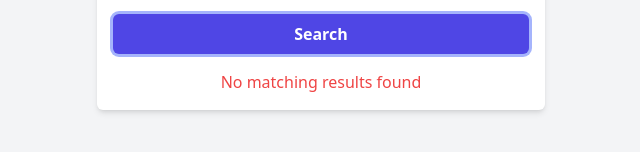
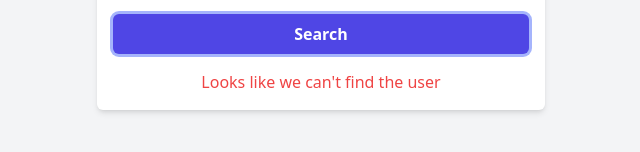
Before and after one commit to Youssef-Bouhssina/alx-fe-reactjs, a React (Vite) app in the folder github-user-search/: page / in a window 1280 px wide. Both pictures are taken after typing "Sample", "Sample", "5" into the empty fields and a click on the button "Search". Shown: the part 352-504 px from the top of the page, without its empty margins (319-959 px from the left). Built offline with nearby package versions, Linux system fonts and the light colour scheme; no server answers.

Commit message:
Update Search.jsx

```diff
--- a/github-user-search/src/components/Search.jsx
+++ b/github-user-search/src/components/Search.jsx
@@ -21,12 +21,6 @@
 
     try {
       const data = await fetchUserData(username);
-      if (
-        (location && !data.location?.toLowerCase().includes(location.toLowerCase())) ||
-        (minRepos && data.public_repos < parseInt(minRepos))
-      ) {
-        throw new Error('No matching results');
-      }
       setUserData(data);
     } catch (err) {
       setError(true);
@@ -89,7 +83,7 @@
       </form>
 
       {loading && <p className="mt-4 text-center text-gray-500">Loading...</p>}
-      {error && <p className="mt-4 text-center text-red-500">No matching results found</p>}
+      {error && <p className="mt-4 text-center text-red-500">Looks like we can't find the user</p>}
       {userData && (
         <div className="mt-6 p-4 border rounded-md shadow-md">
           <img
```
